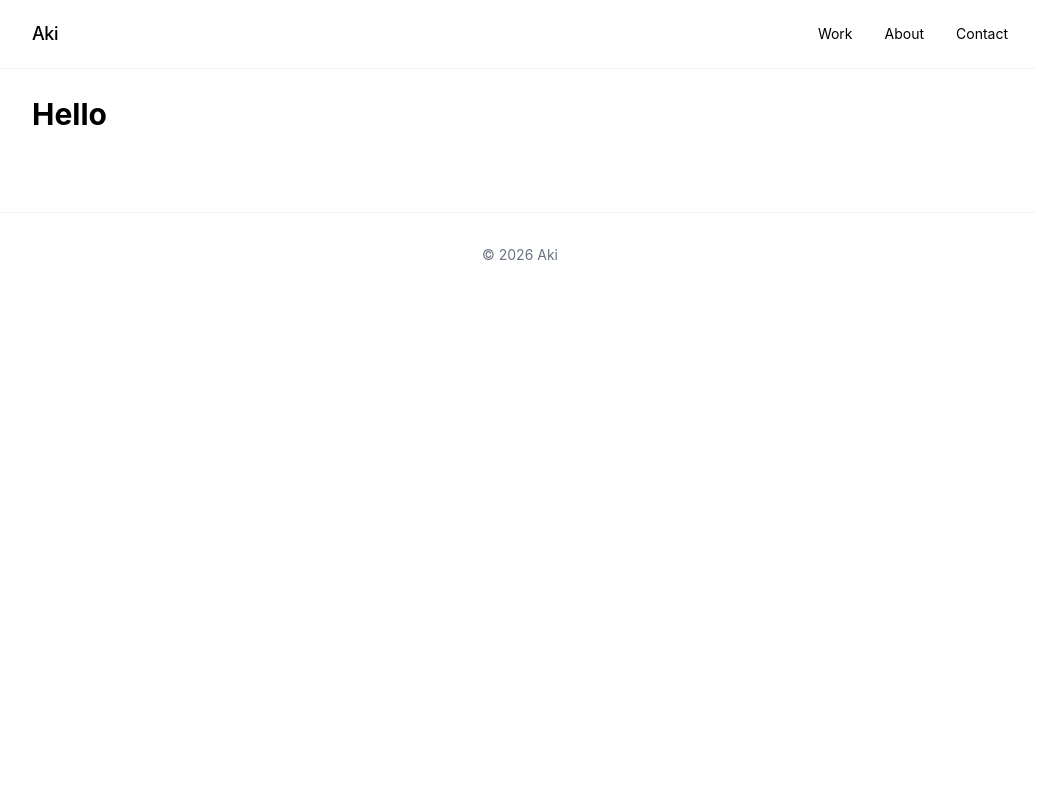
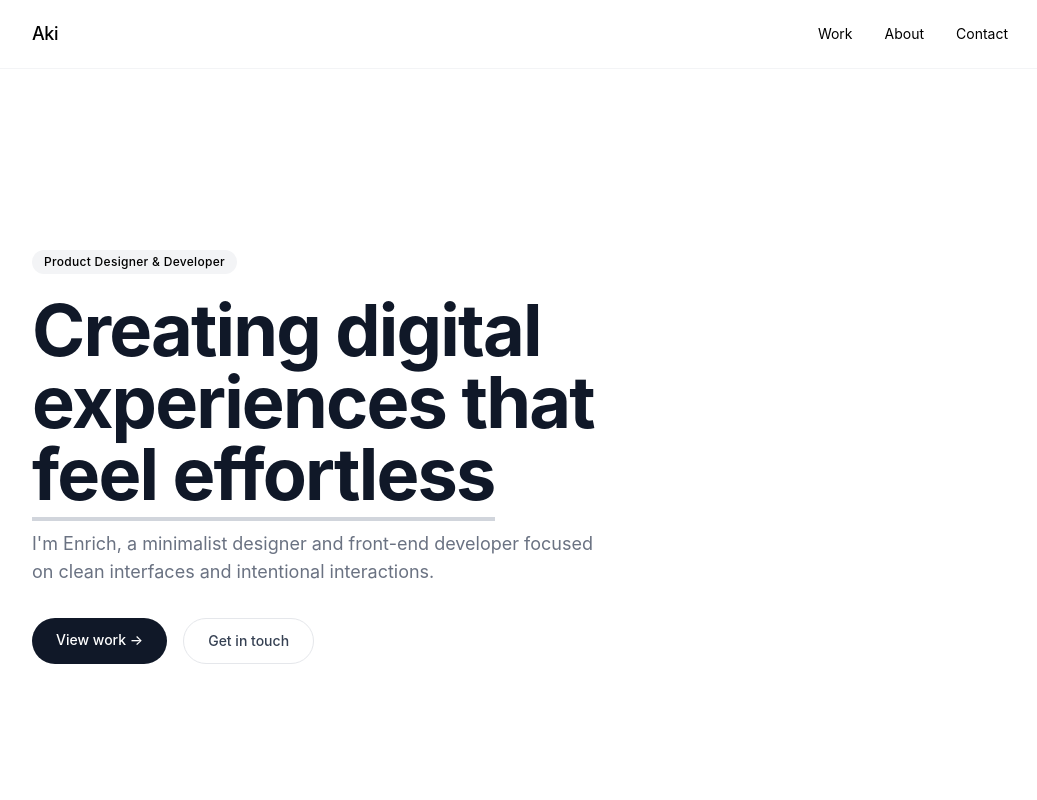
Before and after one commit to pulaOROBLRAM/latest_portfolio, a React (Vite) app: page / in a window 1280 px wide. Shown: the top 800 px of the page, without its empty margins (120-1157 px from the left). Built offline with nearby package versions, Linux system fonts and the light colour scheme.

Commit message:
added hero section

```diff
--- a/src/App.jsx
+++ b/src/App.jsx
@@ -1,10 +1,11 @@
 import Layout from './components/layout/Layout'
+import Hero from './components/sections/Hero'
 
 function App() {
   return (
     <Layout>
       <div className="max-w-5xl mx-auto px-6">
-        <h1 className="text-3xl font-bold">Hello</h1>
+        <Hero />
       </div>
     </Layout>
   )
--- /dev/null
+++ b/src/components/sections/Hero.jsx
@@ -0,0 +1,37 @@
+function Hero() {
+  return (
+    <section className="min-h-[calc(100vh-5rem)] flex items-center py-12">
+      <div className="w-full">
+        <div className="inline-block mb-5 px-3 py-1 text-xs font-medium tracking-wide bg-gray-100 rounded-full">
+          Product Designer & Developer
+        </div>
+        <h1 className="text-4xl sm:text-5xl md:text-6xl lg:text-7xl font-bold tracking-tight text-gray-900 mb-5">
+          Creating digital
+          <br />
+          experiences that
+          <br />
+          <span className="border-b-4 border-gray-300">feel effortless</span>
+        </h1>
+        <p className="text-base sm:text-lg text-gray-500 max-w-xl mb-8">
+          I'm Enrich, a minimalist designer and front-end developer focused on clean interfaces and intentional interactions.
+        </p>
+        <div className="flex flex-col sm:flex-row gap-3 sm:gap-4">
+          <a
+            href="#work"
+            className="px-6 py-3 bg-gray-900 text-white text-sm font-medium rounded-full hover:bg-gray-800 transition text-center"
+          >
+            View work →
+          </a>
+          <a
+            href="#contact"
+            className="px-6 py-3 border border-gray-200 text-gray-700 text-sm font-medium rounded-full hover:border-gray-400 transition text-center"
+          >
+            Get in touch
+          </a>
+        </div>
+      </div>
+    </section>
+  )
+}
+
+export default Hero
```
